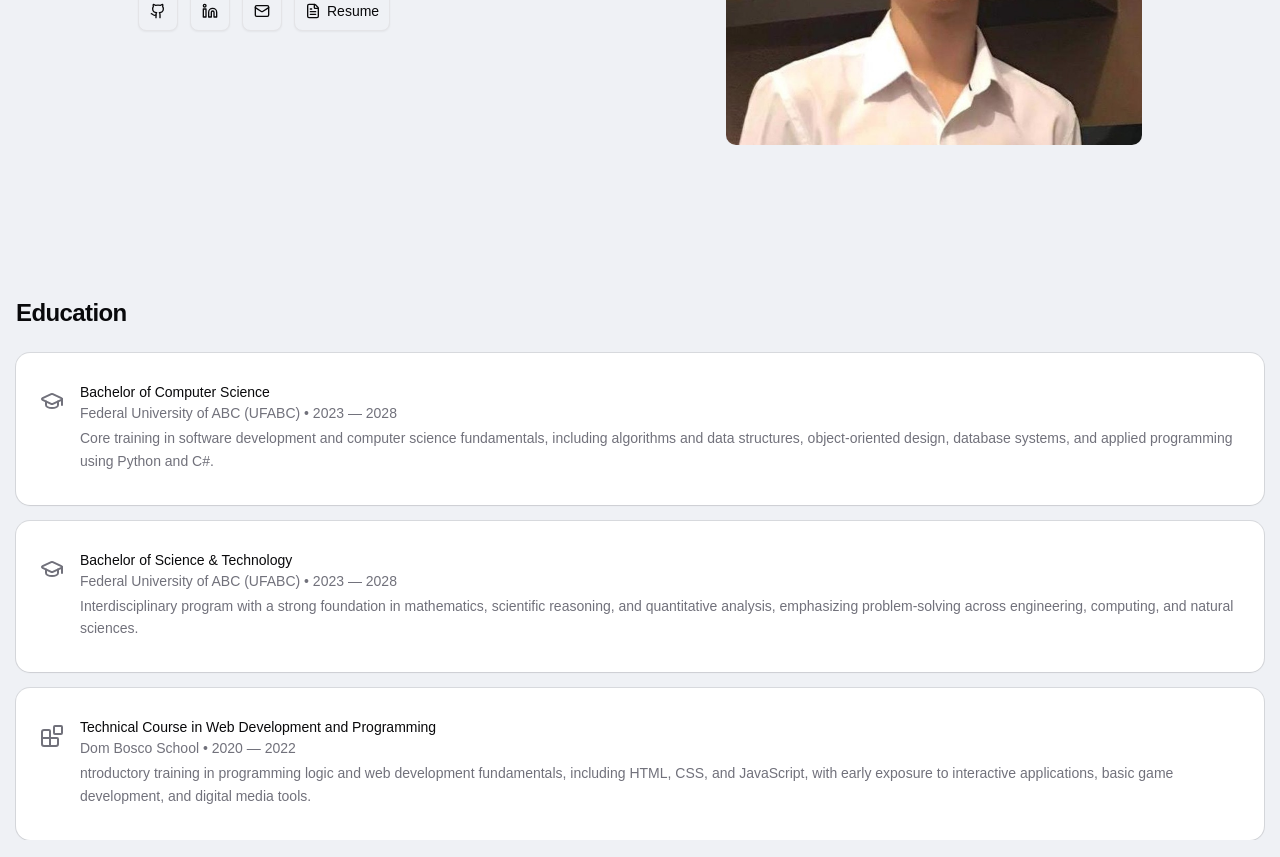
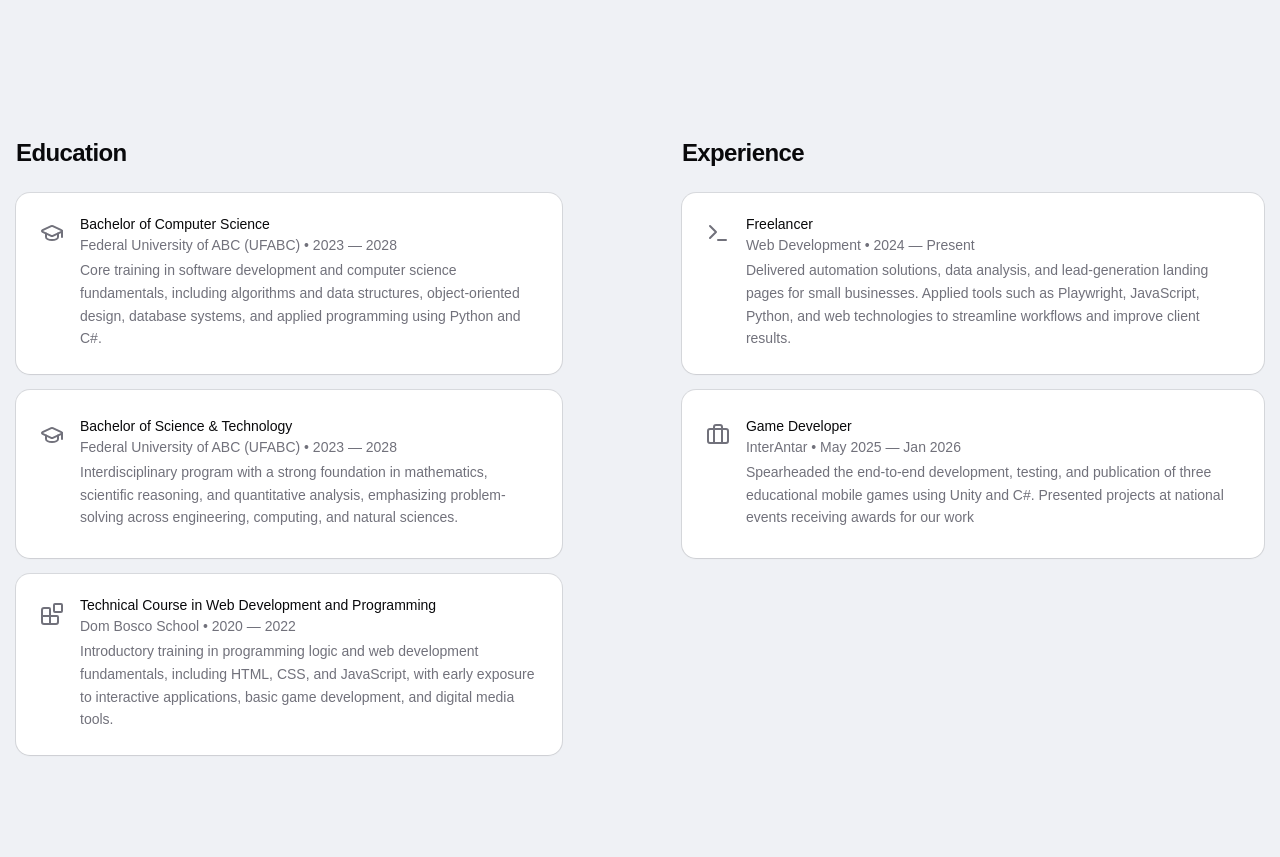
Before and after one commit to GardenMovie/portfolio, a React (Vite) app: page / in a window 1280 px wide. Shown: the part 480-1337 px from the top of the page. Built offline with nearby package versions, Linux system fonts and the light colour scheme.

Commit message:
Feat: new experiences section, work experiences added, side-by-side-layout

```diff
--- a/src/App.tsx
+++ b/src/App.tsx
@@ -1,6 +1,7 @@
 import Navbar from "@/components/layout/Navbar"
 import Hero from "@/sections/Hero"
 import { Education } from "./sections/Education"
+import { Experience } from "./sections/Experience"
 
 export default function App() {
   return (
@@ -8,7 +9,10 @@ export default function App() {
       <Navbar />
       <main className="container mx-auto px-4">
         <Hero />
+        <section className="md:min-h-[90vh] min-h-[50vh] flex justify-center flex-col-reverse md:flex-row gap-x-30 gap-y-10">
         <Education />
+        <Experience />
+        </section>
       </main>
     </section>
   )
--- a/src/sections/Education.tsx
+++ b/src/sections/Education.tsx
@@ -36,7 +36,7 @@ const education: EducationItem[] = [
     institution: "Dom Bosco School",
     period: "2020 — 2022",
     description:
-      "ntroductory training in programming logic and web development fundamentals, including HTML, CSS, and JavaScript, with early exposure to interactive applications, basic game development, and digital media tools.",
+      "Introductory training in programming logic and web development fundamentals, including HTML, CSS, and JavaScript, with early exposure to interactive applications, basic game development, and digital media tools.",
     icon: Blocks,
   },
 ];
@@ -57,7 +57,8 @@ export function Education() {
 
           return (
             <Card key={item.id}>
-              <CardContent className="flex gap-4 px-6 py-2">
+              <CardContent className="flex items-center px-6 min-h-30">
+                <div className="flex gap-4">
                 {/* Icon */}
                 <div className="mt-1">
                   <Icon className="h-6 w-6 text-muted-foreground" />
@@ -79,6 +80,7 @@ export function Education() {
                     </p>
                   )}
                 </div>
+                </div>
               </CardContent>
             </Card>
           );
--- a/src/sections/Experience.tsx
+++ b/src/sections/Experience.tsx
@@ -0,0 +1,76 @@
+import { Briefcase, Terminal } from "lucide-react";
+import { Card, CardContent } from "@/components/ui/card";
+
+type EducationItem = {
+  id: string;
+  title: string;
+  institution: string;
+  period: string;
+  description?: string;
+  icon: React.ElementType;
+};
+
+const education: EducationItem[] = [
+  {
+    id: "freelancer",
+    title: "Freelancer",
+    institution: "Web Development",
+    period: "2024 — Present",
+    description:
+      "Delivered automation solutions, data analysis, and lead-generation landing pages for small businesses. Applied tools such as Playwright, JavaScript, Python, and web technologies to streamline workflows and improve client results.",
+    icon: Terminal,
+  },
+  {
+    id: "game-dev-interantar",
+    title: "Game Developer",
+    institution: "InterAntar",
+    period: "May 2025 — Jan 2026",
+    description:
+      "Spearheaded the end-to-end development, testing, and publication of three educational mobile games using Unity and C#. Presented projects at national events receiving awards for our work",
+    icon: Briefcase,
+  },
+];
+
+export function Experience() {
+  return (
+    <section id="education" className="space-y-6">
+      {/* Section title */}
+      <h2 className="text-2xl font-semibold tracking-tight">Experience</h2>
+
+      {/* Education items */}
+      <div className="grid gap-4">
+        {education.map((item) => {
+          const Icon = item.icon;
+
+          return (
+            <Card key={item.id}>
+              <CardContent className="flex items-center px-6 min-h-30 ">
+                <div className="flex gap-4">
+                {/* Icon */}
+                <div className="mt-1">
+                  <Icon className="h-6 w-6 text-muted-foreground" />
+                </div>
+
+                {/* Text content */}
+                <div className="space-y-1">
+                  <h3 className="font-medium leading-none">{item.title}</h3>
+
+                  <p className="text-sm text-muted-foreground">
+                    {item.institution} • {item.period}
+                  </p>
+
+                  {item.description && (
+                    <p className="text-sm leading-relaxed text-muted-foreground">
+                      {item.description}
+                    </p>
+                  )}
+                </div>
+                </div>
+              </CardContent>
+            </Card>
+          );
+        })}
+      </div>
+    </section>
+  );
+}
--- a/src/sections/Hero.tsx
+++ b/src/sections/Hero.tsx
@@ -5,7 +5,7 @@ export default function Hero() {
   return (
     <section
       id="home"
-      className="md:min-h-[90vh] min-h-[50vh] flex items-center justify-center flex-col-reverse md:flex-row gap-3"
+      className="md:min-h-[70vh] min-h-[50vh] flex md:items-center justify-center flex-col-reverse md:flex-row gap-3"
     >
       <div className="text-left md:w-1/2 space-y-2 max-w-xl">
 
@@ -23,11 +23,11 @@ export default function Hero() {
         </p>
         <IconLinks />
       </div>
-      <img
+      {/* <img
         className="w-1/2 md:w-1/3 rounded-4xl md:rounded-lg "
         src="pfp.jpg"
         alt="Profile Picture"
-      ></img>
+      ></img> */}
     </section>
   );
 }
```
